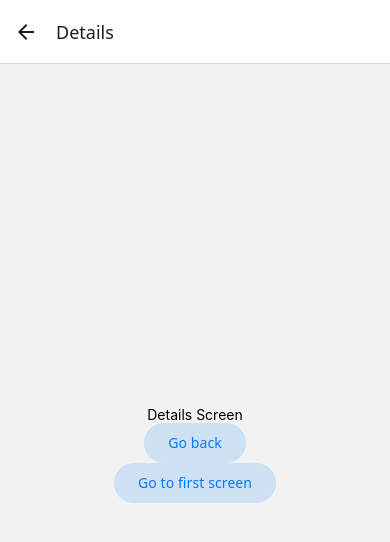
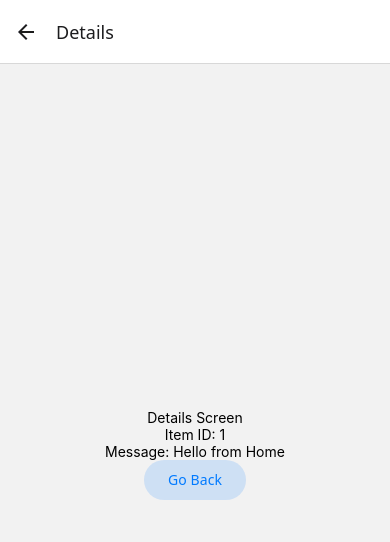
Before and after one commit to elrizeyah/appdev2, a React Native app in the folder react-native-navigation/: screen / in a window 390 px wide. Both pictures are taken after a click on the button "Go to Details". Shown: the top 542 px of the page. Built offline with nearby package versions, Linux system fonts and the light colour scheme.

Commit message:
Done with passing parameters to routes section

```diff
--- a/react-native-navigation/App.tsx
+++ b/react-native-navigation/App.tsx
@@ -11,7 +11,14 @@ function HomeScreen({ navigation }) {
       <Text>Home Screen</Text>
 
 
-      <Button onPress={() => navigation.navigate('Details')}>
+      <Button
+        onPress={() =>
+          navigation.navigate('Details', {
+            itemId: 1,
+            message: 'Hello from Home',
+          })
+        }
+      >
         Go to Details
       </Button>
     </View>
@@ -19,21 +26,21 @@ function HomeScreen({ navigation }) {
 }
 
 
-function DetailsScreen({ navigation }) {
+function DetailsScreen({ route, navigation }) {
+  const { itemId, message } = route.params || {};
+
+
   return (
     <View style={{ flex: 1, alignItems: 'center', justifyContent: 'center' }}>
       <Text>Details Screen</Text>
 
 
-      {/*go back one step*/}
-      <Button onPress={() => navigation.goBack()}>
-        Go back
-      </Button>
+      <Text>Item ID: {itemId}</Text>
+      <Text>Message: {message}</Text>
 
 
-      {/*go back to first screen*/}
-      <Button onPress={() => navigation.popToTop()}>
-        Go to first screen
+      <Button onPress={() => navigation.goBack()}>
+        Go Back
       </Button>
     </View>
   );
```
